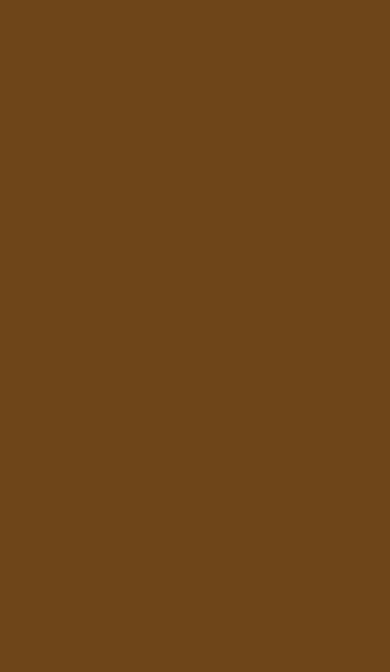
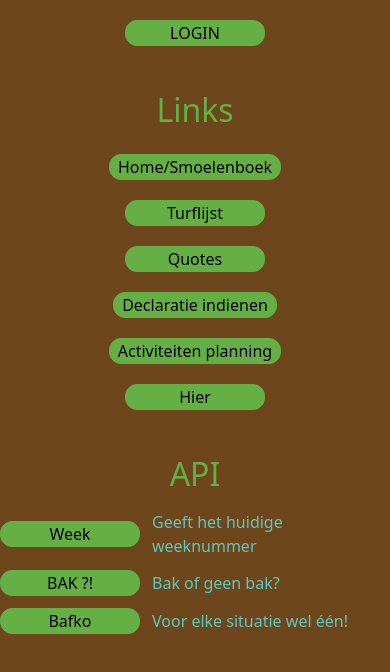
Before and after one commit to S-D-V-A-S-M-V-V-I-C-T-S-S-BAGGER/BAGGER-Vue, a Vue app: page /sitemap in a window 390 px wide. Before the commit this address had no page. Shown: the top 672 px of the page. Built offline with nearby package versions, Linux system fonts and the light colour scheme.

Commit message:
The layout of the menu page (#8)
* feat(menu): #5 Made the menu for on mobile

* feat(menu): #5 Made the menu page for desktop and removed the scrollbars

```diff
--- a/src/assets/base.css
+++ b/src/assets/base.css
@@ -12,8 +12,16 @@
   --color-brown-dark: #6d461b;
 }
 
-body {
-  width: 100vw;
-  height: 100vh;
+html, body {
+  width: 100%;
   background: var(--color-brown-dark);
 }
+
+h1 {
+  color: var(--color-primary);
+  font-size: xx-large;
+}
+
+p {
+  color: var(--color-blue);
+}
--- a/src/components/BaggerButton.vue
+++ b/src/components/BaggerButton.vue
@@ -22,7 +22,7 @@ defineProps({
         ? 'bg-primary text-black border-primary'
         : 'bg-secondary text-white border-secondary'
     "
-    class="border rounded-xl min-w-35 pop-effects"
+    class="border rounded-xl min-w-35 pop-effects px-2 md:px-5 md:py-1"
   >
     <slot>🌱</slot>
   </button>
--- a/src/router/index.ts
+++ b/src/router/index.ts
@@ -1,5 +1,6 @@
 import { createRouter, createWebHistory } from 'vue-router'
 import HomeView from '../views/HomeView.vue'
+import Menu from '@/views/Menu.vue'
 
 const router = createRouter({
   history: createWebHistory(import.meta.env.BASE_URL),
@@ -9,6 +10,11 @@ const router = createRouter({
       name: 'home',
       component: HomeView,
     },
+    {
+      path: '/sitemap',
+      name: 'sitemap',
+      component: Menu,
+    },
   ],
 })
 
--- /dev/null
+++ b/src/views/Menu.vue
@@ -0,0 +1,48 @@
+<script setup lang="ts">
+  import BaggerButton from '@/components/BaggerButton.vue';
+</script>
+
+<template>
+
+  <div id="wrapper" class="flex flex-col items-center my-5 gap-y-10
+                          md:gap-y-15">
+
+  <BaggerButton>LOGIN</BaggerButton>
+
+  <div id="links" class="flex flex-col items-center gap-y-5
+                          md:grid md:grid-cols-3 md:grid-rows-3 md:gap-5">
+    <h1 class="md:col-start-1 md:col-span-3 md:row-start-1 md:justify-self-center">Links</h1>
+    <BaggerButton >Home/Smoelenboek</BaggerButton>
+    <BaggerButton>Turflijst</BaggerButton>
+    <BaggerButton>Quotes</BaggerButton>
+    <BaggerButton>Declaratie indienen</BaggerButton>
+    <BaggerButton>Activiteiten planning</BaggerButton>
+    <BaggerButton>Hier</BaggerButton>
+  </div>
+
+  <div id="api" class="flex flex-col gap-y-3">
+    <h1 class="self-center">API</h1>
+
+    <div class="flex flex-row gap-x-3 items-center">
+      <BaggerButton>Week</BaggerButton>
+      <p>Geeft het huidige weeknummer</p>
+    </div>
+
+    <div class="flex flex-row gap-x-3 items-center">
+      <BaggerButton>BAK ?!</BaggerButton>
+      <p>Bak of geen bak?</p>
+    </div>
+
+    <div class="flex flex-row gap-x-3 items-center">
+      <BaggerButton>Bafko</BaggerButton>
+      <p>Voor elke situatie wel één!</p>
+    </div>
+
+  </div>
+
+  </div>
+
+
+</template>
+
+<style scoped></style>
```
